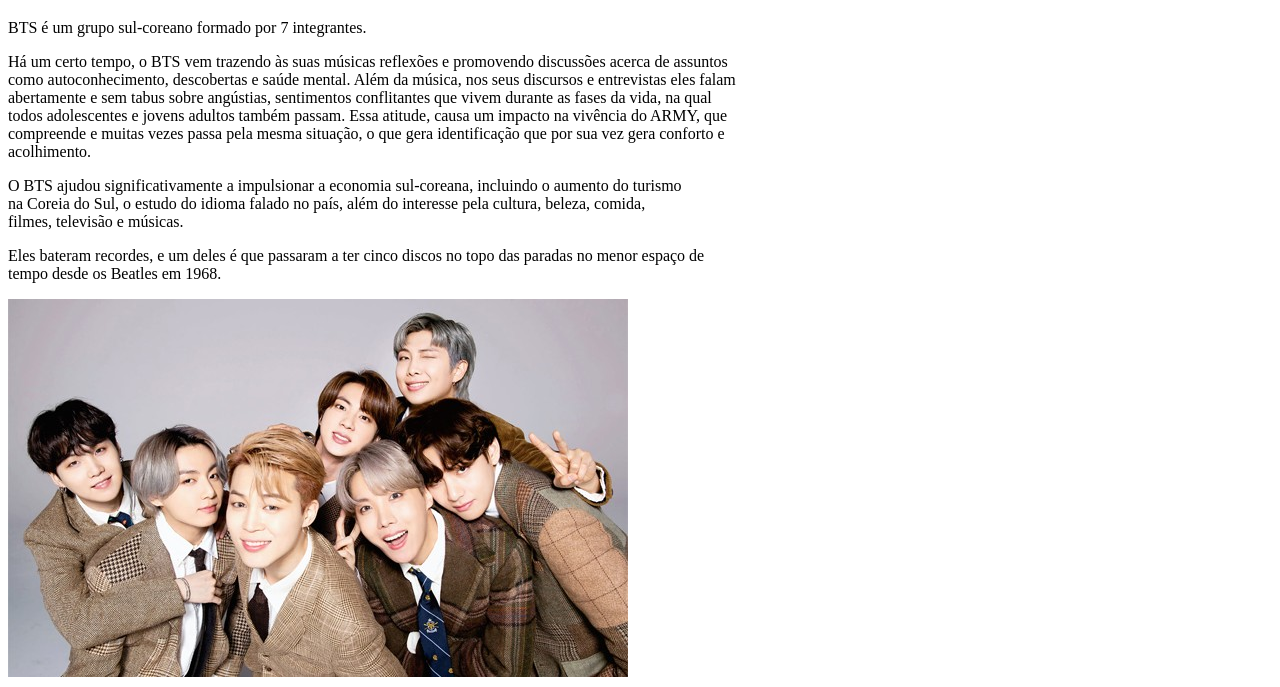
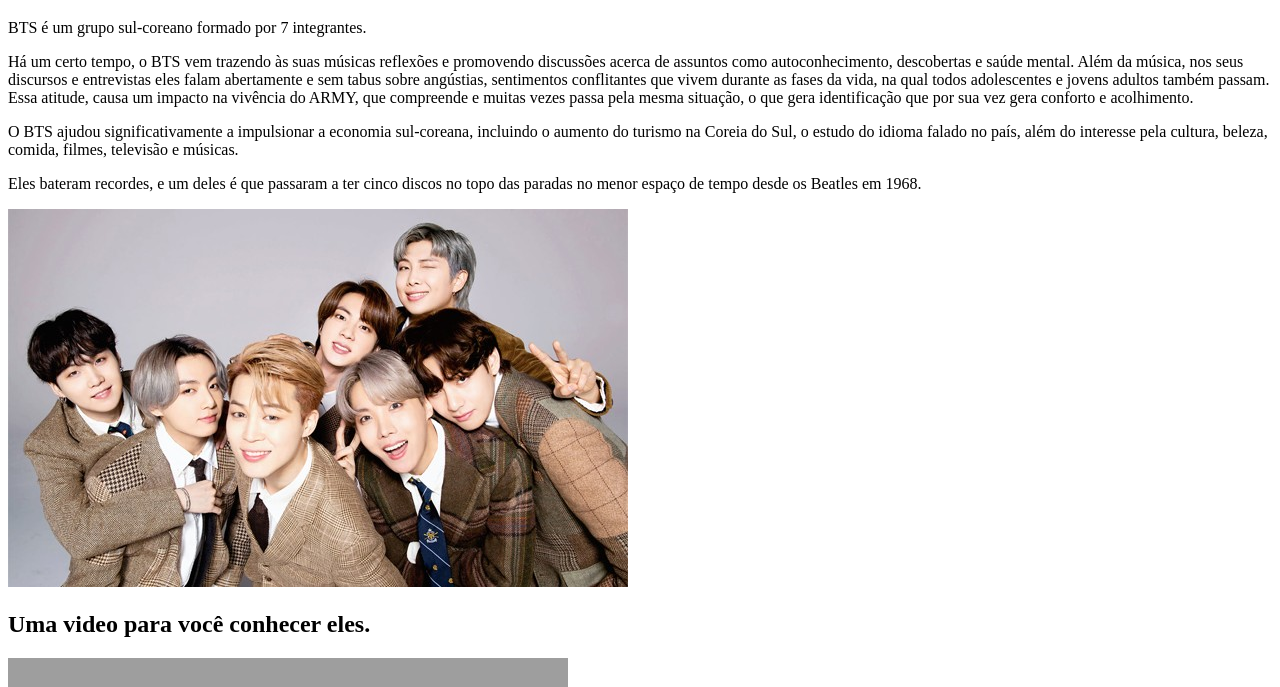
Before and after one commit to AlexaPim/fundamentos-web, a plain HTML site: page index.html in a window 1280 px wide. Shown: the part 113-800 px from the top of the page. Drawn offline with Linux system fonts and the light colour scheme; grey boxes are pictures that could not be loaded.

Commit message:
Add pequenas altercoes

```diff
--- a/index.html
+++ b/index.html
@@ -1,18 +1,17 @@
 <!DOCTYPE html>
 <html lang="pt-br">
+
 <head>
     <meta charset="UTF-8">
     <meta name="viewport" content="width=device-width, initial-scale=1.0">
+    <link rel="stylesheet" href="style.css">
     <title>Blog da Alexa</title>
 </head>
+
 <body>
     <ul>
-        <li>
-            <a href="index.html"> Home </a>
-        </li>
-        <li>
-            <a href="contato.html"> Contato </a>
-        </li>
+        <li><a href="index.html">Home</a></li>
+        <li><a href="contato.html">Contato</a></li>
     </ul>
 
 
@@ -21,21 +20,21 @@
     <p>BTS é um grupo sul-coreano formado por 7 integrantes.</p>
 
     <p>
-        Há um certo tempo, o BTS vem trazendo às suas músicas reflexões e promovendo discussões acerca de assuntos<br>
-        como autoconhecimento, descobertas e saúde mental. Além da música, nos seus discursos e entrevistas eles falam<br>
-        abertamente e sem tabus sobre angústias, sentimentos conflitantes que vivem durante as fases da vida, na qual<br>
-        todos adolescentes e jovens adultos também passam. Essa atitude, causa um impacto na vivência do ARMY, que <br>
-        compreende e muitas vezes passa pela mesma situação, o que gera identificação que por sua vez gera conforto e<br>
+        Há um certo tempo, o BTS vem trazendo às suas músicas reflexões e promovendo discussões acerca de assuntos
+        como autoconhecimento, descobertas e saúde mental. Além da música, nos seus discursos e entrevistas eles falam
+        abertamente e sem tabus sobre angústias, sentimentos conflitantes que vivem durante as fases da vida, na qual
+        todos adolescentes e jovens adultos também passam. Essa atitude, causa um impacto na vivência do ARMY, que
+        compreende e muitas vezes passa pela mesma situação, o que gera identificação que por sua vez gera conforto e
         acolhimento.
     </p>
 
     <p>
-        O BTS ajudou significativamente a impulsionar a economia sul-coreana, incluindo o aumento do turismo <br>
-        na Coreia do Sul, o estudo do idioma falado no país, além do interesse pela cultura, beleza, comida, <br>
+        O BTS ajudou significativamente a impulsionar a economia sul-coreana, incluindo o aumento do turismo
+        na Coreia do Sul, o estudo do idioma falado no país, além do interesse pela cultura, beleza, comida,
         filmes, televisão e músicas.
     </p>
     <p>
-        Eles bateram recordes, e um deles é que passaram a ter cinco discos no topo das paradas no menor espaço de <br>
+        Eles bateram recordes, e um deles é que passaram a ter cinco discos no topo das paradas no menor espaço de
         tempo desde os Beatles em 1968.
     </p>
 
@@ -43,11 +42,11 @@
 
     <h2> Uma video para você conhecer eles.</h2>
 
-    <iframe width="560" height="315" src="https://www.youtube.com/embed/3YqPKLZF_WU"
-    title="YouTube video player" frameborder="0"
-    allow="accelerometer; autoplay; clipboard-write; encrypted-media; gyroscope; picture-in-picture"
-    allowfullscreen>
+    <iframe width="560" height="315" src="https://www.youtube.com/embed/3YqPKLZF_WU" title="YouTube video player"
+        frameborder="0" allow="accelerometer; autoplay; clipboard-write; encrypted-media; gyroscope; picture-in-picture"
+        allowfullscreen>
     </iframe>
 
 </body>
+
 </html>
```
Also changed, not shown: contato.html (+3 -6 lines).
